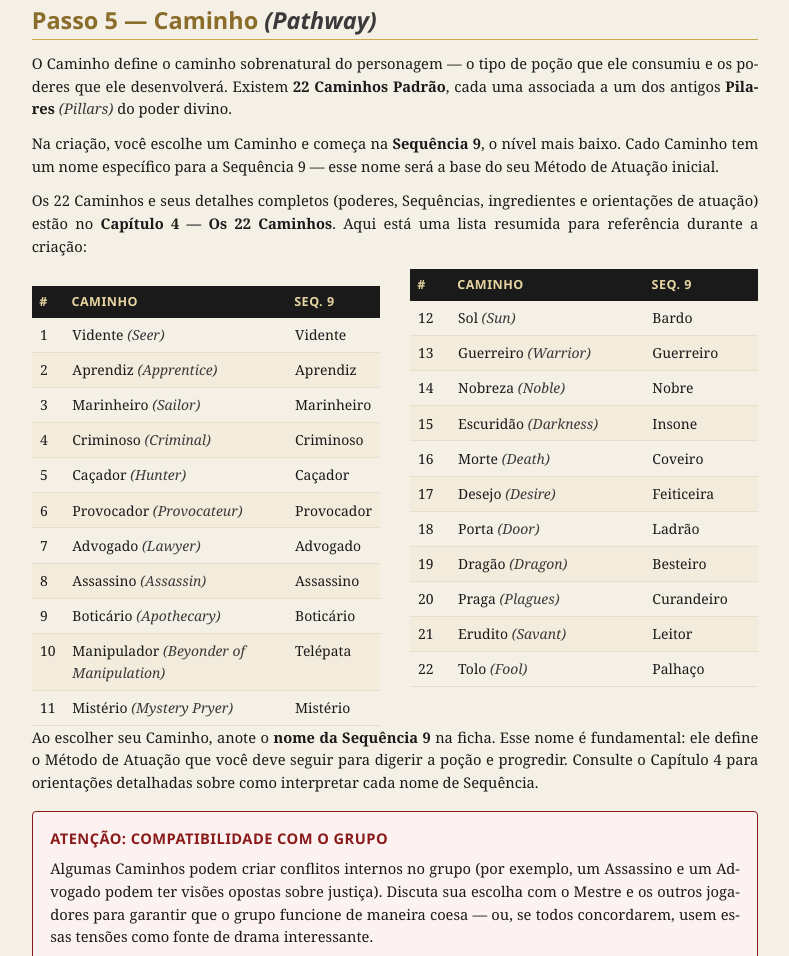
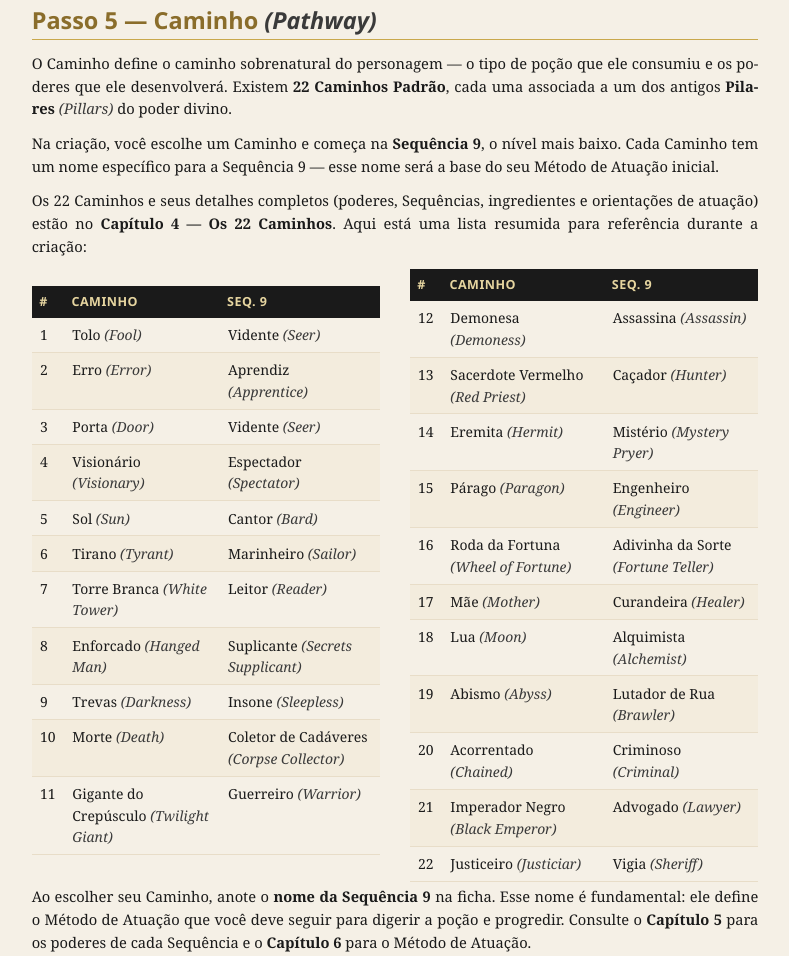
Before and after one commit to lochesystem/rpg-lotm, a plain HTML site: page livro-jogador/02-criacao.html in a window 1280 px wide. Shown: the part 6500-7456 px from the top of the page, without its empty margins (245-1034 px from the left). Drawn offline with Linux system fonts and the light colour scheme.

Commit message:
Corrigir tabela dos 22 Caminhos e Seq 9 no cap 2 de criacao
Co-authored-by: Cursor <cursoragent@cursor.com>

```diff
--- a/livro-jogador/02-criacao.html
+++ b/livro-jogador/02-criacao.html
@@ -381,7 +381,7 @@
 
 <p>
   Na criação, você escolhe um Caminho e começa na <strong>Sequência 9</strong>,
-  o nível mais baixo. Cado Caminho tem um nome específico para a Sequência 9 — esse
+  o nível mais baixo. Cada Caminho tem um nome específico para a Sequência 9 — esse
   nome será a base do seu Método de Atuação inicial.
 </p>
 
@@ -397,17 +397,17 @@
     <tr><th>#</th><th>Caminho</th><th>Seq. 9</th></tr>
   </thead>
   <tbody>
-    <tr><td>1</td><td>Vidente <span class="en">(Seer)</span></td><td>Vidente</td></tr>
-    <tr><td>2</td><td>Aprendiz <span class="en">(Apprentice)</span></td><td>Aprendiz</td></tr>
-    <tr><td>3</td><td>Marinheiro <span class="en">(Sailor)</span></td><td>Marinheiro</td></tr>
-    <tr><td>4</td><td>Criminoso <span class="en">(Criminal)</span></td><td>Criminoso</td></tr>
-    <tr><td>5</td><td>Caçador <span class="en">(Hunter)</span></td><td>Caçador</td></tr>
-    <tr><td>6</td><td>Provocador <span class="en">(Provocateur)</span></td><td>Provocador</td></tr>
-    <tr><td>7</td><td>Advogado <span class="en">(Lawyer)</span></td><td>Advogado</td></tr>
-    <tr><td>8</td><td>Assassino <span class="en">(Assassin)</span></td><td>Assassino</td></tr>
-    <tr><td>9</td><td>Boticário <span class="en">(Apothecary)</span></td><td>Boticário</td></tr>
-    <tr><td>10</td><td>Manipulador <span class="en">(Beyonder of Manipulation)</span></td><td>Telépata</td></tr>
-    <tr><td>11</td><td>Mistério <span class="en">(Mystery Pryer)</span></td><td>Mistério</td></tr>
+    <tr><td>1</td><td>Tolo <span class="en">(Fool)</span></td><td>Vidente <span class="en">(Seer)</span></td></tr>
+    <tr><td>2</td><td>Erro <span class="en">(Error)</span></td><td>Aprendiz <span class="en">(Apprentice)</span></td></tr>
+    <tr><td>3</td><td>Porta <span class="en">(Door)</span></td><td>Vidente <span class="en">(Seer)</span></td></tr>
+    <tr><td>4</td><td>Visionário <span class="en">(Visionary)</span></td><td>Espectador <span class="en">(Spectator)</span></td></tr>
+    <tr><td>5</td><td>Sol <span class="en">(Sun)</span></td><td>Cantor <span class="en">(Bard)</span></td></tr>
+    <tr><td>6</td><td>Tirano <span class="en">(Tyrant)</span></td><td>Marinheiro <span class="en">(Sailor)</span></td></tr>
+    <tr><td>7</td><td>Torre Branca <span class="en">(White Tower)</span></td><td>Leitor <span class="en">(Reader)</span></td></tr>
+    <tr><td>8</td><td>Enforcado <span class="en">(Hanged Man)</span></td><td>Suplicante <span class="en">(Secrets Supplicant)</span></td></tr>
+    <tr><td>9</td><td>Trevas <span class="en">(Darkness)</span></td><td>Insone <span class="en">(Sleepless)</span></td></tr>
+    <tr><td>10</td><td>Morte <span class="en">(Death)</span></td><td>Coletor de Cadáveres <span class="en">(Corpse Collector)</span></td></tr>
+    <tr><td>11</td><td>Gigante do Crepúsculo <span class="en">(Twilight Giant)</span></td><td>Guerreiro <span class="en">(Warrior)</span></td></tr>
   </tbody>
 </table>
 
@@ -416,17 +416,17 @@
     <tr><th>#</th><th>Caminho</th><th>Seq. 9</th></tr>
   </thead>
   <tbody>
-    <tr><td>12</td><td>Sol <span class="en">(Sun)</span></td><td>Bardo</td></tr>
-    <tr><td>13</td><td>Guerreiro <span class="en">(Warrior)</span></td><td>Guerreiro</td></tr>
-    <tr><td>14</td><td>Nobreza <span class="en">(Noble)</span></td><td>Nobre</td></tr>
-    <tr><td>15</td><td>Escuridão <span class="en">(Darkness)</span></td><td>Insone</td></tr>
-    <tr><td>16</td><td>Morte <span class="en">(Death)</span></td><td>Coveiro</td></tr>
-    <tr><td>17</td><td>Desejo <span class="en">(Desire)</span></td><td>Feiticeira</td></tr>
-    <tr><td>18</td><td>Porta <span class="en">(Door)</span></td><td>Ladrão</td></tr>
-    <tr><td>19</td><td>Dragão <span class="en">(Dragon)</span></td><td>Besteiro</td></tr>
-    <tr><td>20</td><td>Praga <span class="en">(Plagues)</span></td><td>Curandeiro</td></tr>
-    <tr><td>21</td><td>Erudito <span class="en">(Savant)</span></td><td>Leitor</td></tr>
-    <tr><td>22</td><td>Tolo <span class="en">(Fool)</span></td><td>Palhaço</td></tr>
+    <tr><td>12</td><td>Demonesa <span class="en">(Demoness)</span></td><td>Assassina <span class="en">(Assassin)</span></td></tr>
+    <tr><td>13</td><td>Sacerdote Vermelho <span class="en">(Red Priest)</span></td><td>Caçador <span class="en">(Hunter)</span></td></tr>
+    <tr><td>14</td><td>Eremita <span class="en">(Hermit)</span></td><td>Mistério <span class="en">(Mystery Pryer)</span></td></tr>
+    <tr><td>15</td><td>Párago <span class="en">(Paragon)</span></td><td>Engenheiro <span class="en">(Engineer)</span></td></tr>
+    <tr><td>16</td><td>Roda da Fortuna <span class="en">(Wheel of Fortune)</span></td><td>Adivinha da Sorte <span class="en">(Fortune Teller)</span></td></tr>
+    <tr><td>17</td><td>Mãe <span class="en">(Mother)</span></td><td>Curandeira <span class="en">(Healer)</span></td></tr>
+    <tr><td>18</td><td>Lua <span class="en">(Moon)</span></td><td>Alquimista <span class="en">(Alchemist)</span></td></tr>
+    <tr><td>19</td><td>Abismo <span class="en">(Abyss)</span></td><td>Lutador de Rua <span class="en">(Brawler)</span></td></tr>
+    <tr><td>20</td><td>Acorrentado <span class="en">(Chained)</span></td><td>Criminoso <span class="en">(Criminal)</span></td></tr>
+    <tr><td>21</td><td>Imperador Negro <span class="en">(Black Emperor)</span></td><td>Advogado <span class="en">(Lawyer)</span></td></tr>
+    <tr><td>22</td><td>Justiceiro <span class="en">(Justiciar)</span></td><td>Vigia <span class="en">(Sheriff)</span></td></tr>
   </tbody>
 </table>
 </div>
@@ -434,8 +434,8 @@
 <p>
   Ao escolher seu Caminho, anote o <strong>nome da Sequência 9</strong> na ficha.
   Esse nome é fundamental: ele define o Método de Atuação que você deve
-  seguir para digerir a poção e progredir. Consulte o Capítulo 4 para
-  orientações detalhadas sobre como interpretar cada nome de Sequência.
+  seguir para digerir a poção e progredir. Consulte o <strong>Capítulo 5</strong> para
+  os poderes de cada Sequência e o <strong>Capítulo 6</strong> para o Método de Atuação.
 </p>
 
 <div class="box box-warning">
```
